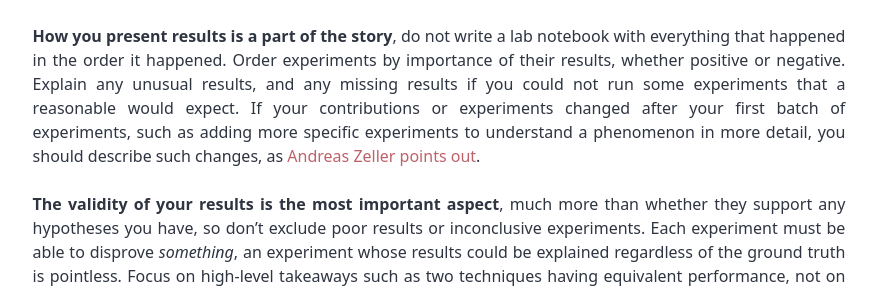
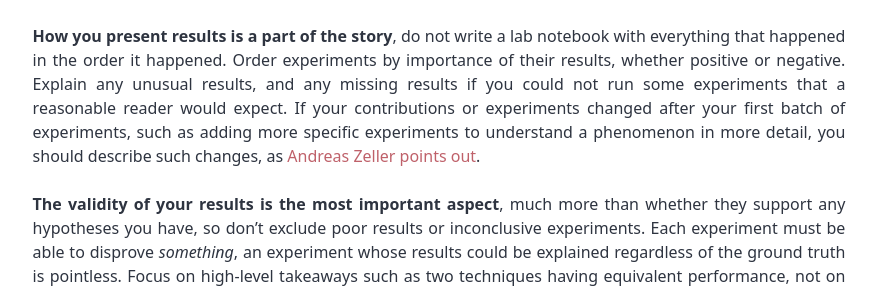
Before and after one commit to SolalPirelli/solalpirelli.github.io, a Jekyll site: the page built from _guides/writing.md, in a window 1280 px wide and 900 px high, scrolled down 5852 px. Shown: the part 235-527 px from the top of the window, without its empty margins (201-1078 px from the left). Built offline with Jekyll 4.4.1, drawn with Linux system fonts in a browser that asks for light colours; some of the changed text lies outside the part shown.

Commit message:
Feedback from Basil and Shardul on the writing guide

```diff
--- a/_guides/writing.md
+++ b/_guides/writing.md
@@ -191,7 +191,7 @@ The results should be described in the style of a lab report, impartially descri
 
 **How you present results is a part of the story**, do not write a lab notebook with everything that happened in the order it happened.
 Order experiments by importance of their results, whether positive or negative.
-Explain any unusual results, and any missing results if you could not run some experiments that a reasonable would expect.
+Explain any unusual results, and any missing results if you could not run some experiments that a reasonable reader would expect.
 If your contributions or experiments changed after your first batch of experiments, such as adding more specific experiments to understand a phenomenon in more detail, you should describe such changes, as [Andreas Zeller points out](https://archive.ph/6Y4XB).
 
 **The validity of your results is the most important aspect**, much more than whether they support any hypotheses you have, so don't exclude poor results or inconclusive experiments.
```
Also changed, not shown: other parts of _guides/writing.md (+5 -5 lines).
